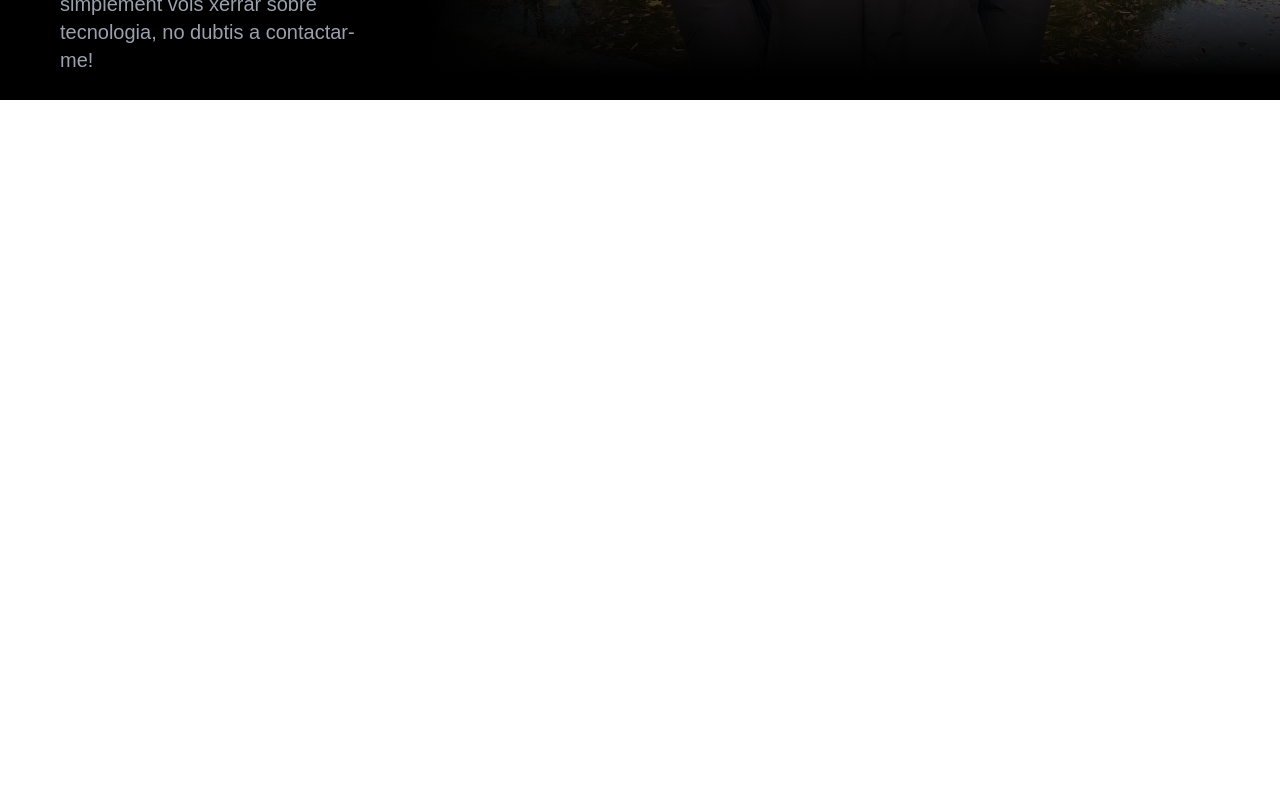
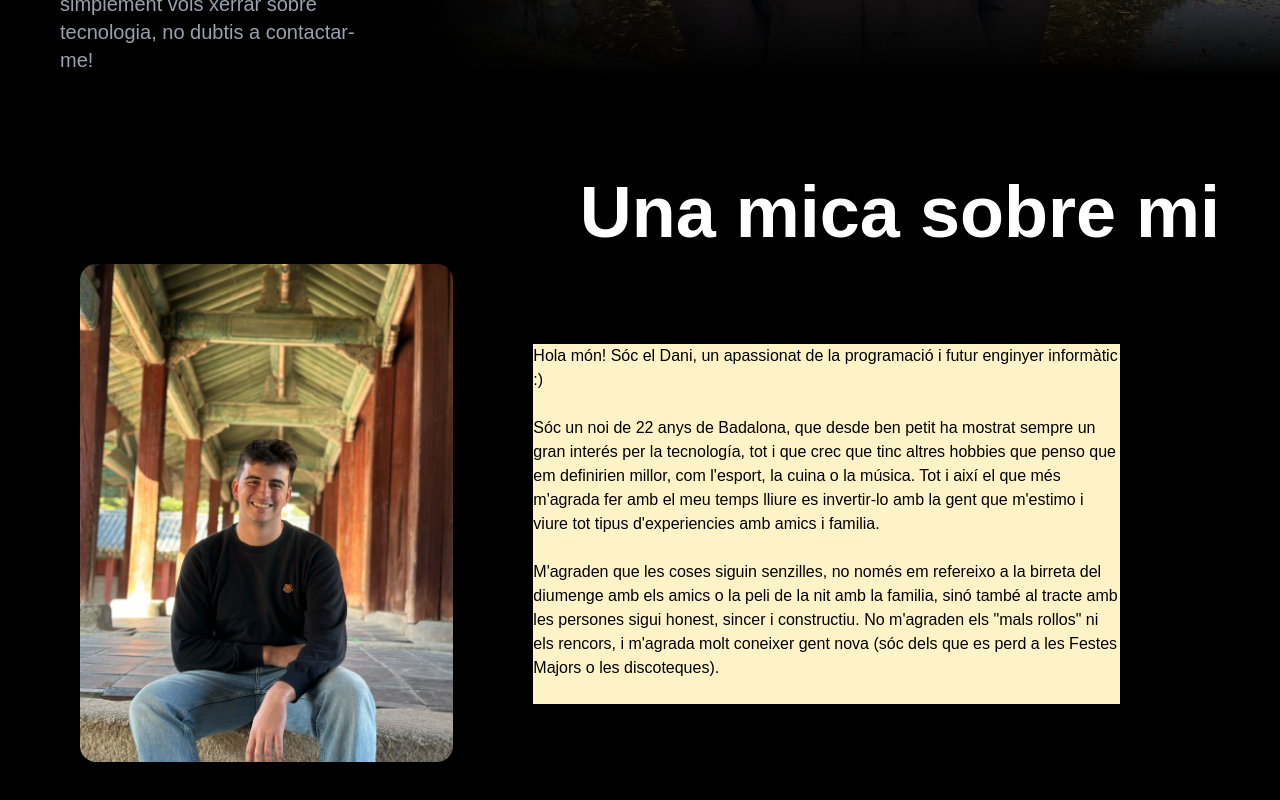
Before and after one commit to dasolerfo/daniel-soler, a Vue app: page / in a window 1280 px wide. Shown: the part 724-1524 px from the top of the page. Before the commit the page ends 824 px from the top, so only its background shows below. Built offline with nearby package versions, Linux system fonts and the light colour scheme; a web font is replaced by a local one.

Commit message:
Seguim amb el qui som

```diff
--- a/src/App.vue
+++ b/src/App.vue
@@ -3,8 +3,9 @@
   <SideBar @toggle-menu="aplicaFilter"></SideBar>
   <div :class="menuActive ?  'blancinegre' : 'totColor'">
   <LandingPageInit></LandingPageInit>
-  </div>
-  <h1>Qualsevol marranada on me la posa</h1>
+
+  <QuiSocComponent></QuiSocComponent>
+</div>
 </div>
 
 </template>
@@ -12,6 +13,7 @@
 <script>
   import LandingPageInit from './components/LandingPageInit.vue';
 import SideBar from './components/SideBar.vue';
+import QuiSocComponent from './components/QuiSocComponent.vue';
 
   export default {
     data() {
@@ -28,7 +30,8 @@ import SideBar from './components/SideBar.vue';
       },
       components: {
         LandingPageInit,
-        SideBar
+        SideBar,
+        QuiSocComponent
       }
   }
 
--- /dev/null
+++ b/src/components/QuiSocComponent.vue
@@ -0,0 +1,42 @@
+<template>
+    <div class="p-5 h-screen mt-20  ">
+        <h2 class="relative text-7xl font-bold mb-4 text-white text-right mr-10">Una mica sobre mi</h2>
+
+    <div class="flex  pl-15 pr-15">
+    <div class="w-1/3 relative overflow-hidden bg-position-bottom">
+        <div class="relative rounded-xl">
+          <img
+            src="/assets/dani-soler-2.jpeg"
+            alt="Dani Soler"
+            class="object-cover bg-position-bottom object-bottom rounded-2xl"
+          />
+
+        </div>
+        </div>
+
+        <div class="w-2/3 overflow-hidden bg-position-bottom ">
+            <div class="relative m-20 bg-amber-100">
+                <p class="">
+                    Hola món! Sóc el Dani, un apassionat de la programació i futur enginyer informàtic :)
+                    <br><br>
+                Sóc un noi de 22 anys de Badalona, que desde ben petit ha mostrat sempre un gran interés per la tecnología, tot i que crec que tinc altres hobbies
+                que penso que em definirien millor, com l'esport, la cuina o la música. Tot i així el que més m'agrada fer amb el meu temps lliure es invertir-lo
+                amb la gent que m'estimo i viure tot tipus d'experiencies amb amics i familia. <br><br>
+                M'agraden que les coses siguin senzilles, no només em refereixo a la birreta del diumenge amb els amics o la peli de la nit amb la familia,
+                sinó també al tracte amb les persones sigui honest, sincer i constructiu. No m'agraden els "mals rollos" ni els rencors, i m'agrada molt coneixer gent nova
+                (sóc dels que es perd a les Festes Majors o les discoteques).
+                <br><br>
+
+
+
+                </p>
+
+            </div>
+
+        </div>
+    </div>
+
+
+
+    </div>
+</template>
```
Also changed, not shown: public/assets/dani-soler-2.jpeg (added).
